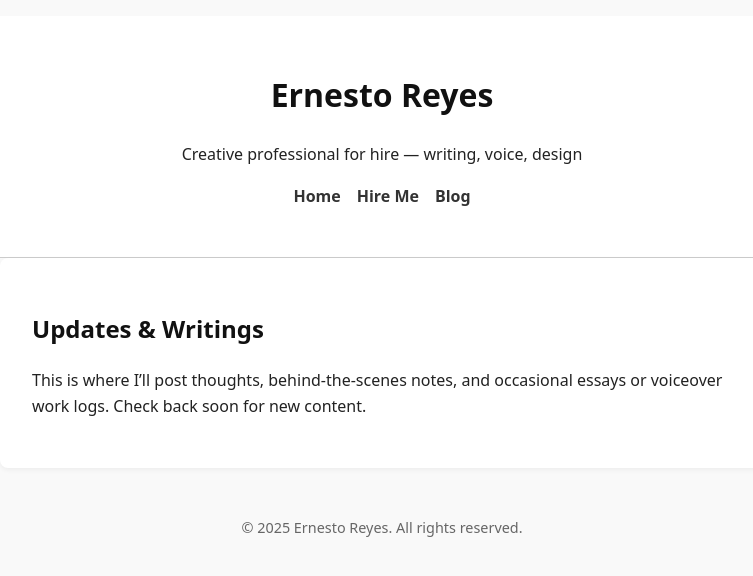
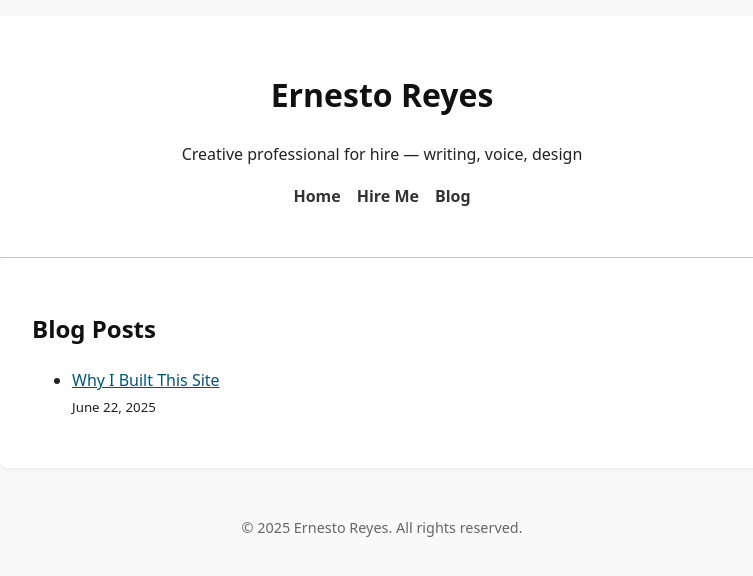
Before and after one commit to otsenre/ernestoreyes.com, a Jekyll site: the page built from blog.md, in a window 1280 px wide. Shown: the top 576 px of the page, without its empty margins (258-1011 px from the left). Built offline with Jekyll 4.4.1, drawn with Linux system fonts in a browser that asks for light colours.

Commit message:
Add files via upload

```diff
--- a/blog.md
+++ b/blog.md
@@ -4,5 +4,12 @@ title: Blog
 permalink: /blog/
 ---
 
-<h2>Updates & Writings</h2>
-<p>This is where I’ll post thoughts, behind-the-scenes notes, and occasional essays or voiceover work logs. Check back soon for new content.</p>
+<h2>Blog Posts</h2>
+<ul>
+  {% for post in site.posts %}
+    <li>
+      <a href="{{ post.url }}">{{ post.title }}</a><br>
+      <small>{{ post.date | date: "%B %d, %Y" }}</small>
+    </li>
+  {% endfor %}
+</ul>
```
Also changed, not shown: _posts/2025-06-22-why-i-built-this-site.md (added, +9 -0 lines).
